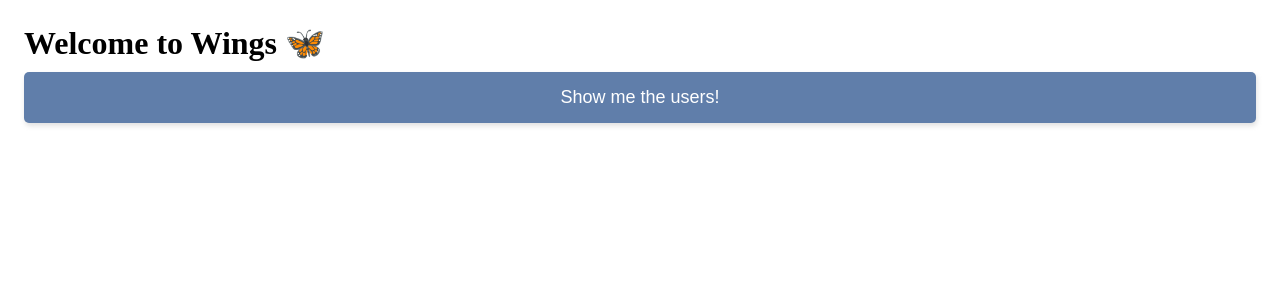
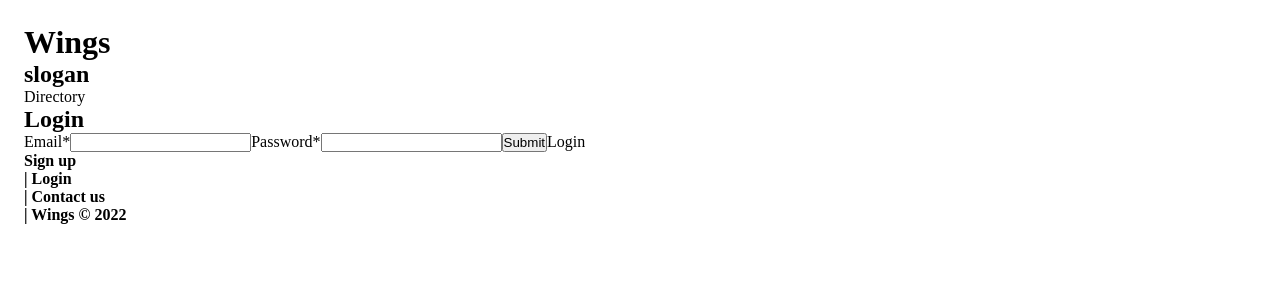
Before and after one commit to Takhof/cc27-project-wings, a React (Create React App) app: page / in a window 1280 px wide. Shown: the top 300 px of the page. Built offline with nearby package versions, Linux system fonts and the light colour scheme.

Commit message:
Feat: Updated Header, Footer, Login

```diff
--- a/src/components/App.jsx
+++ b/src/components/App.jsx
@@ -1,39 +1,52 @@
 import React, { useState } from "react";
 import User from "./User";
 import "../styles.css";
+import Login from "./Login";
+import Header from "./Header";
+import Footer from "./Footer";
 
 const URL = "http://localhost:3030";
 
 function App() {
-  const [users, setUsers] = useState("");
-
-  // TESTING DATA FROM BACKEND
-  const fetchResponse = async (e) => {
-    const res = await fetch(`${URL}/users`, { method: "GET" });
-    const data = await res.json();
-    setUsers(data);
-    // TESTING
-    console.log("Users", users);
-  };
-
-  // populate Users when users variable is true
-  return (
-    <div>
-      <header>
-        <h1>Welcome to Wings 🦋</h1>
-        <button className="btn" onClick={fetchResponse}>
-          Show me the users!
-        </button>
-        {users && (
-          <div className="test-container">
-            {users.map((user) => {
-              return <User email={user.email} pswd={user.password} />;
-            })}
-          </div>
-        )}
-      </header>
-    </div>
-  );
+	return (
+		<div>
+			<Header />
+			<Login />
+			<Footer />
+		</div>
+	);
 }
 
 export default App;
+
+// function App() {
+//   const [users, setUsers] = useState("");
+
+//   // TESTING DATA FROM BACKEND
+//   const fetchResponse = async (e) => {
+//     const res = await fetch(`${URL}/users`, { method: "GET" });
+//     const data = await res.json();
+//     setUsers(data);
+//     // TESTING
+//     console.log("Users", users);
+//   };
+
+//   // populate Users when users variable is true
+//   return (
+//     <div>
+//       <header>
+//         <h1>Welcome to Wings 🦋</h1>
+//         <button className="btn" onClick={fetchResponse}>
+//           Show me the users!
+//         </button>
+//         {users && (
+//           <div className="test-container">
+//             {users.map((user) => {
+//               return <User email={user.email} pswd={user.password} />;
+//             })}
+//           </div>
+//         )}
+//       </header>
+//     </div>
+//   );
+// }
--- /dev/null
+++ b/src/components/Footer.jsx
@@ -0,0 +1,14 @@
+import React from "react";
+
+function Footer() {
+	return (
+		<div>
+			<h4>Sign up</h4>
+			<h4>| Login </h4>
+			<h4>| Contact us</h4>
+			<h4>| Wings © 2022</h4>
+		</div>
+	);
+}
+
+export default Footer;
--- /dev/null
+++ b/src/components/Header.jsx
@@ -0,0 +1,17 @@
+import React from "react";
+
+function Header() {
+	return (
+		<header>
+			<h1>Wings</h1>
+			<h2>slogan</h2>
+			{/* <LINK> */}
+			<a>Directory</a>
+			{/* </LINK> */}
+		</header>
+	);
+}
+
+export default Header;
+
+//  missing css and link to directory
--- /dev/null
+++ b/src/components/Login.jsx
@@ -0,0 +1,45 @@
+import React from "react";
+import { useState } from "react";
+
+function Login() {
+	const [formData, setFormData] = useState({});
+
+	const handleChange = (event) => {
+		const name = event.target.name;
+		const value = event.target.value;
+		setFormData((values) => ({ ...values, [name]: value }));
+	};
+
+	const handleSubmit = (event) => {
+		event.preventDefault();
+		alert();
+	};
+
+	return (
+		<div>
+			<h2>Login</h2>
+			<form onSubmit={handleSubmit}>
+				<label for="email">Email*</label>
+				<input
+					type="email"
+					name="email"
+					value={formData.email || ""}
+					onChange={handleChange}
+					required
+				/>
+				<label for="password">Password*</label>
+				<input
+					type="password"
+					name="password"
+					value={formData.password || ""}
+					onChange={handleChange}
+					required
+				/>
+				<input type="submit" />
+				Login
+			</form>
+		</div>
+	);
+}
+
+export default Login;
```
